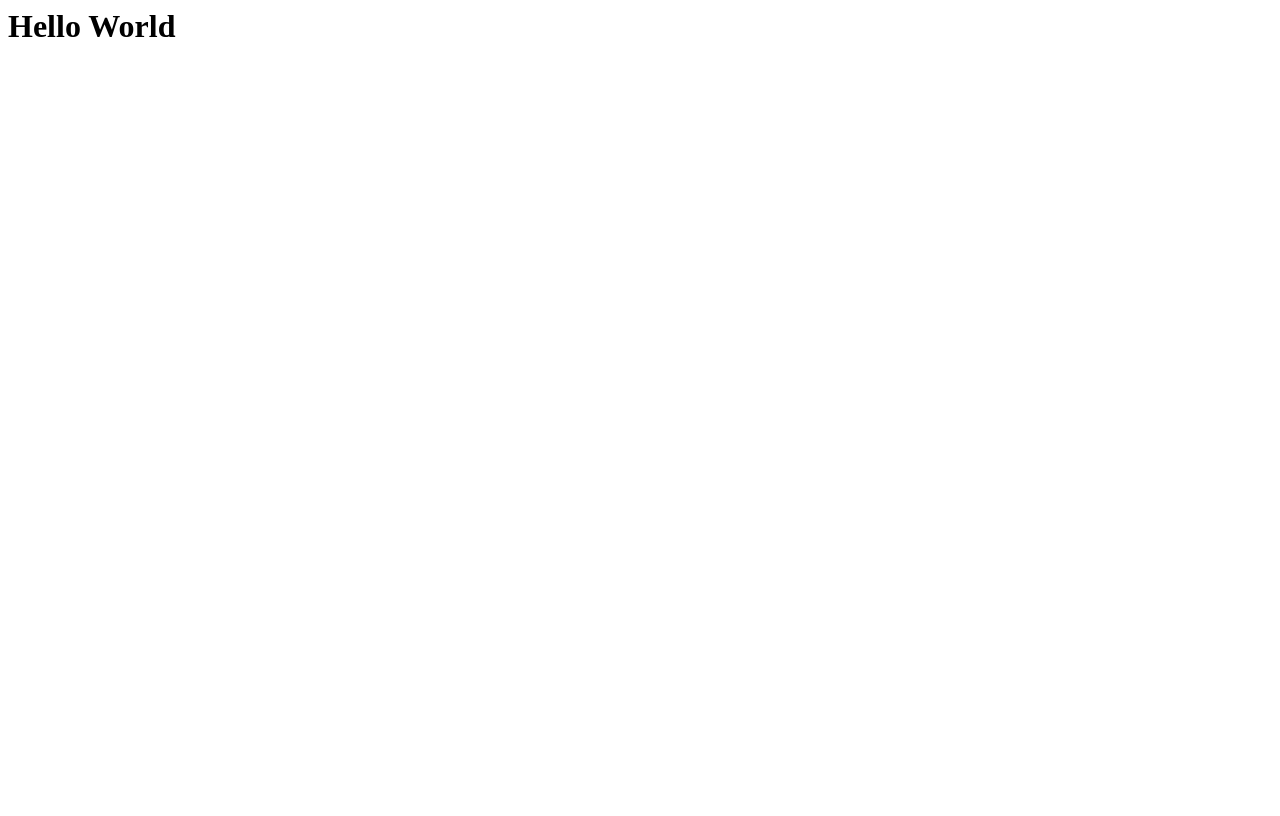
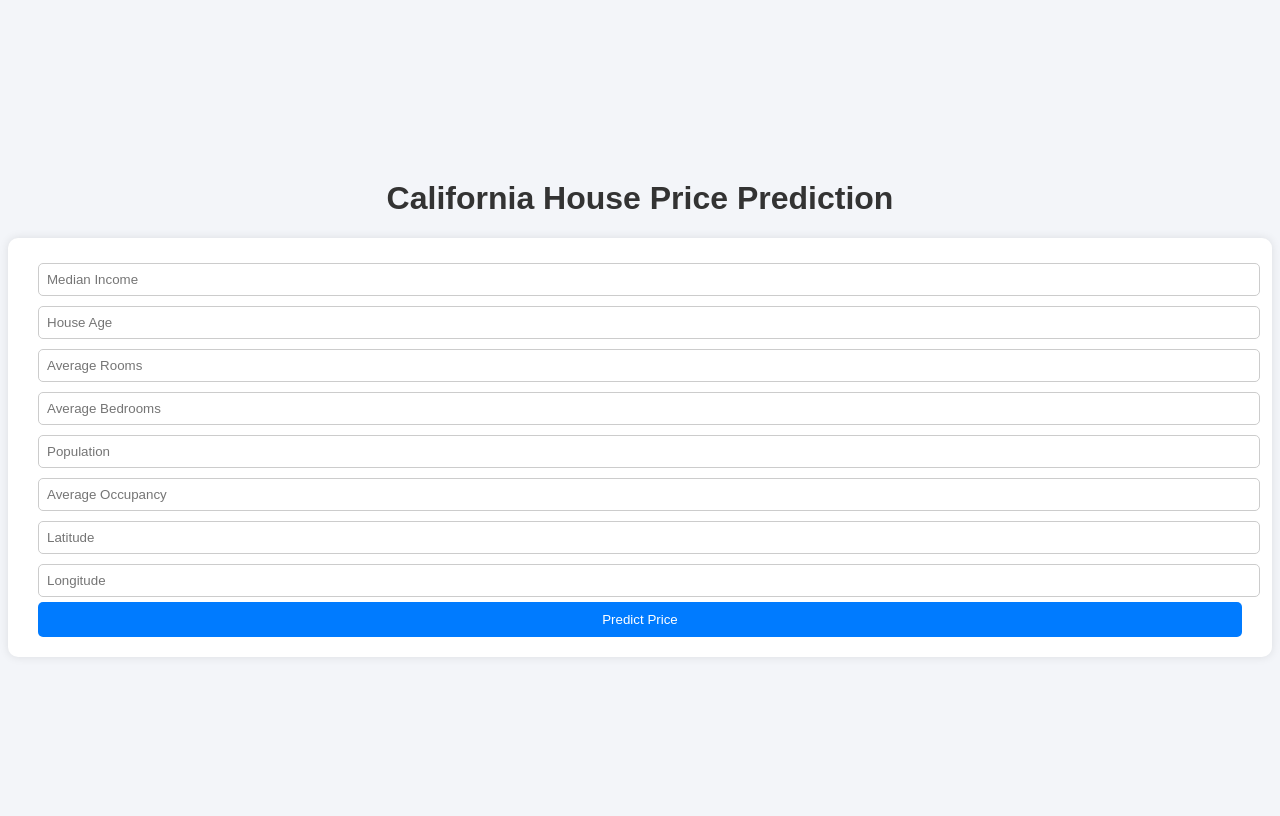
Before and after one commit to ruchita-2/california-house-pricing, a Flask app: page / in a window 1280 px wide. Before the commit the page is almost empty. Before the commit the page ends 37 px from the top, so only its background shows below. Run offline with Flask 3, Linux system fonts and the light colour scheme; parts of the project's set-up code (start-up, migrations or seed data) failed here and were passed over.

Commit message:
Web app is ready

```diff
--- a/app.py
+++ b/app.py
@@ -12,17 +12,26 @@ scalar=pickle.load(open('scaling.pkl','rb'))
 
 @app.route('/')
 def home():
-    return render_template('home.html')
+    return render_template('home.html', prediction=None)
 
-@app.route('/predict_api', methods=['POST'])
-def predict_api():
-    data=request.json['data']
-    print(data)
-    print(np.array(list(data.values())).reshape(1, -1))
-    new_data=scalar.transform(np.array(list(data.values())).reshape(1, -1))
-    output=regmodel.predict(new_data)
-    print(output[0])
-    return jsonify(output[0])
+# @app.route('/predict_api', methods=['POST'])
+# def predict_api():
+#     data=request.json['data']
+#     print(data)
+#     print(np.array(list(data.values())).reshape(1, -1))
+#     new_data=scalar.transform(np.array(list(data.values())).reshape(1, -1))
+#     output=regmodel.predict(new_data)
+#     print(output[0])
+#     return jsonify(output[0])
+
+@app.route('/predict', methods=['POST'])
+def predict():
+    features = [float(x) for x in request.form.values()]
+    final_features = scalar.transform(np.array([features]))  # scale inputs
+    prediction = regmodel.predict(final_features)[0]
+    prediction = round(prediction, 2)
+    return render_template('home.html', prediction=prediction)
+
 
 if __name__ == "__main__":
     app.run(debug=True)
--- a/templates/home.html
+++ b/templates/home.html
@@ -1,4 +1,74 @@
-<h1>
-    Hello World
+<!DOCTYPE html>
+<html lang="en">
+<head>
+    <meta charset="UTF-8">
+    <meta name="viewport" content="width=device-width, initial-scale=1.0">
+    <title>California House Price Prediction</title>
+    <style>
+        body {
+            font-family: Arial, sans-serif;
+            background-color: #f3f5f9;
+            display: flex;
+            flex-direction: column;
+            align-items: center;
+            justify-content: center;
+            height: 100vh;
+        }
+        h1 {
+            color: #333;
+        }
+        form {
+            background-color: white;
+            padding: 20px 30px;
+            border-radius: 10px;
+            box-shadow: 0 0 10px rgba(0,0,0,0.1);
+        }
+        input {
+            margin: 5px 0;
+            padding: 8px;
+            width: 100%;
+            border: 1px solid #ccc;
+            border-radius: 5px;
+        }
+        button {
+            background-color: #007BFF;
+            color: white;
+            border: none;
+            padding: 10px;
+            border-radius: 5px;
+            cursor: pointer;
+            width: 100%;
+        }
+        button:hover {
+            background-color: #0056b3;
+        }
+        .result {
+            margin-top: 20px;
+            font-size: 1.2em;
+            color: #333;
+        }
+    </style>
+</head>
+<body>
+    <h1>California House Price Prediction</h1>
+    <form action="/predict" method="post">
+        <input type="number" step="any" name="MedInc" placeholder="Median Income" required>
+        <input type="number" step="any" name="HouseAge" placeholder="House Age" required>
+        <input type="number" step="any" name="AveRooms" placeholder="Average Rooms" required>
+        <input type="number" step="any" name="AveBedrms" placeholder="Average Bedrooms" required>
+        <input type="number" step="any" name="Population" placeholder="Population" required>
+        <input type="number" step="any" name="AveOccup" placeholder="Average Occupancy" required>
+        <input type="number" step="any" name="Latitude" placeholder="Latitude" required>
+        <input type="number" step="any" name="Longitude" placeholder="Longitude" required>
+        <button type="submit">Predict Price</button>
+    </form>
 
-</h1>
+
+    {% if prediction is not none %}
+    <div class="result">
+        <strong>Predicted Price:</strong> {{ prediction }} (in $100,000s)
+    </div>
+{% endif %}
+
+</body>
+</html>
```
